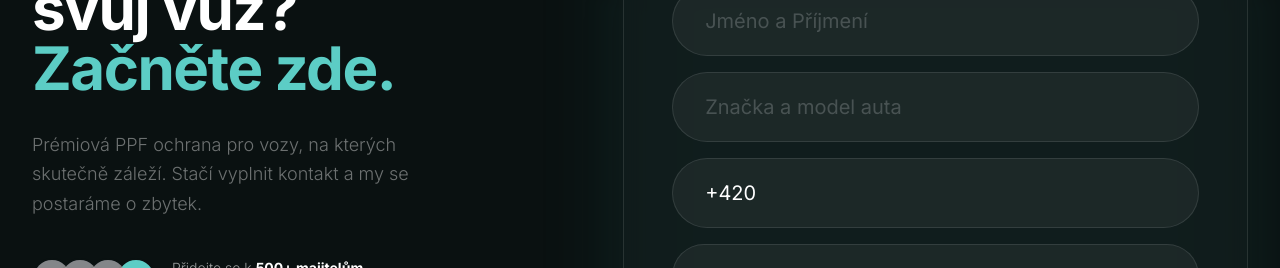
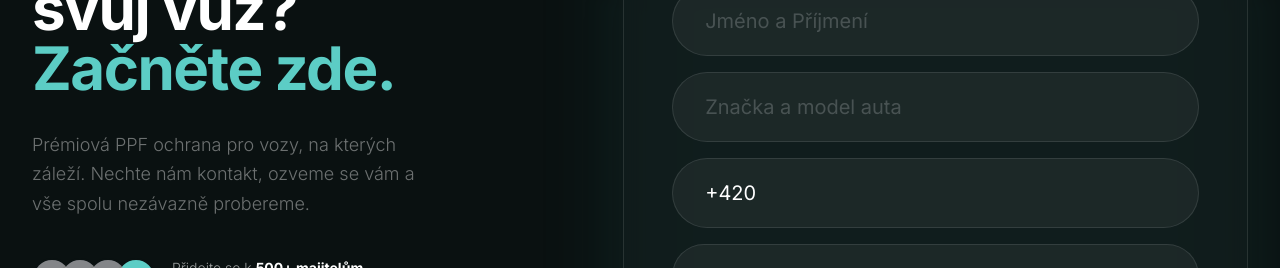
Before and after one commit to julijanlaznik/exclusivecustoms, a React (Vite) app: page / in a window 1280 px wide. Shown: the part 6960-7228 px from the top of the page. Built offline with nearby package versions, Linux system fonts and the light colour scheme; grey boxes are pictures that could not be loaded.

Commit message:
kontakt text

```diff
--- a/components/FormSection.tsx
+++ b/components/FormSection.tsx
@@ -83,7 +83,7 @@ const FormSection = forwardRef<HTMLDivElement>((props, ref) => {
               </span>
             </h2>
             <p className="mt-6 text-white/40 text-lg font-light leading-relaxed max-w-sm font-sans animate-fade-up delay-1">
-              Prémiová PPF ochrana pro vozy, na kterých skutečně záleží. Stačí vyplnit kontakt a my se postaráme o zbytek.
+              Prémiová PPF ochrana pro vozy, na kterých záleží. Nechte nám kontakt, ozveme se vám a vše spolu nezávazně probereme.
             </p>
 
             <div className="mt-10 flex items-center gap-4 animate-fade-up delay-2">
```
